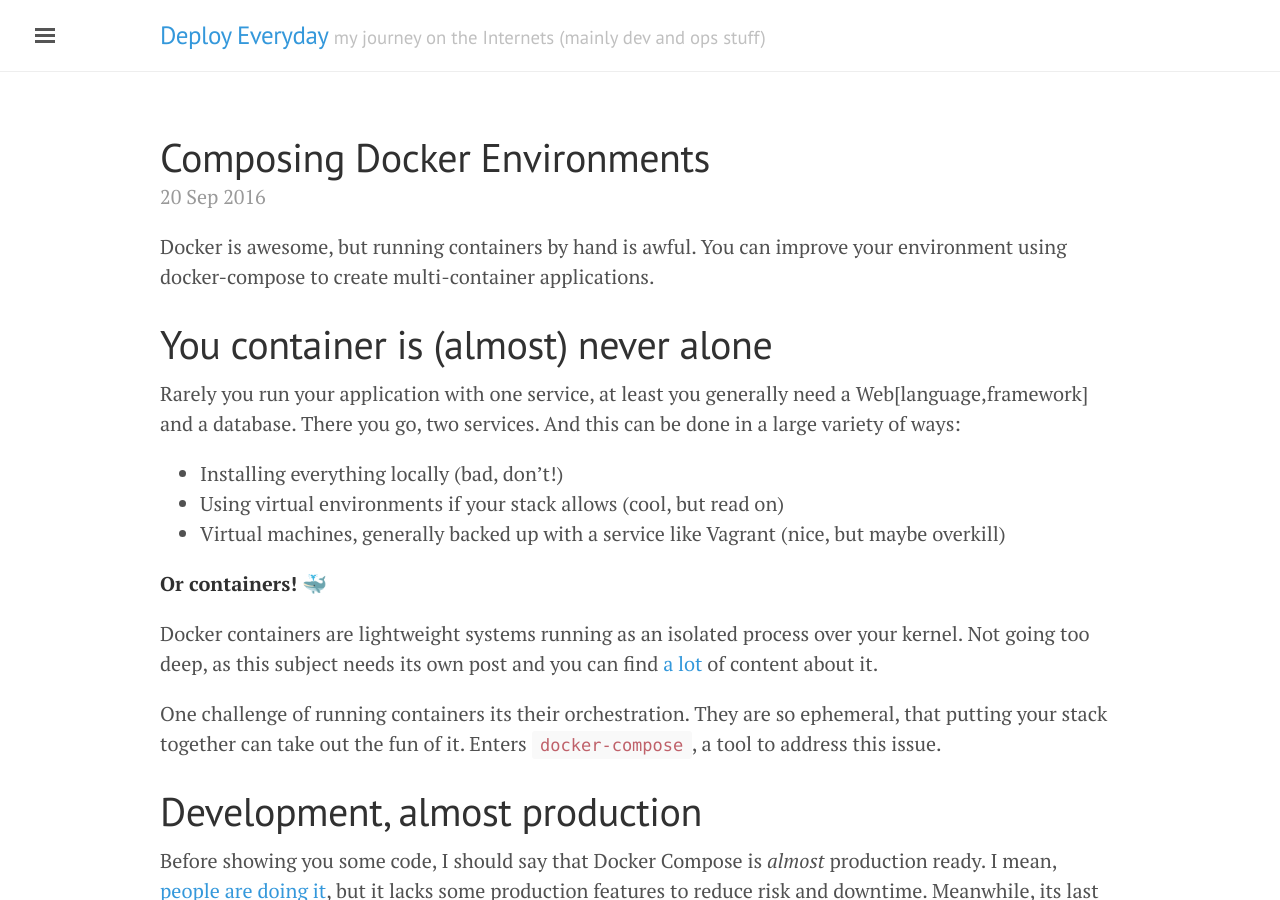
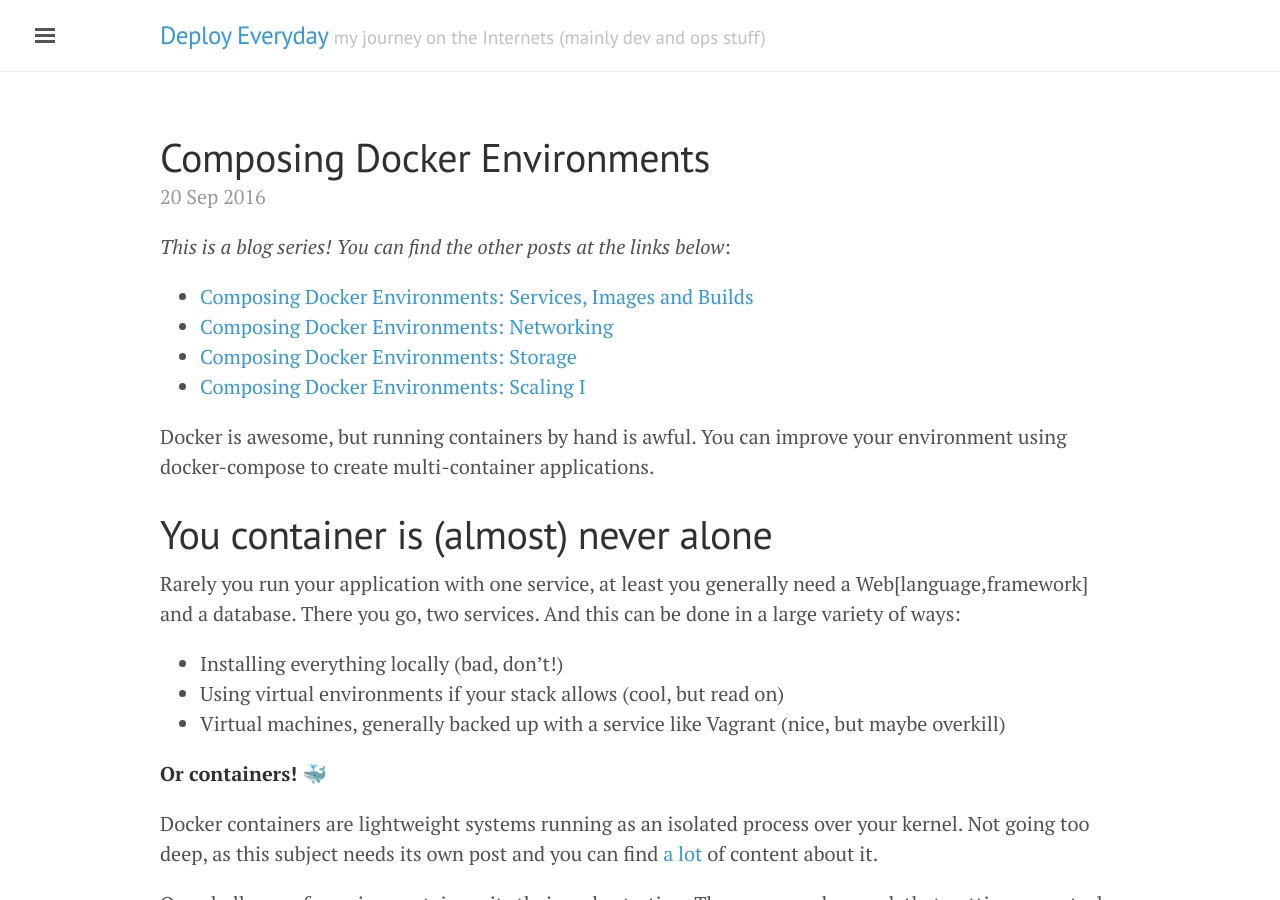
Before and after one commit to jonatasbaldin/jonatasbaldin.github.io, a Jekyll site: the page built from _posts/2016-09-20-composing-docker-environments.md, in a window 1280 px wide and 900 px high. Built offline with Jekyll 4.4.1, drawn with Linux system fonts in a browser that asks for light colours; nearby versions of some CDN libraries; emoji names are drawn with the system emoji font; comment, search, counter and statistics services are not loaded.

Commit message:
Add posts links do first Docker Compose post

```diff
--- a/_posts/2016-09-20-composing-docker-environments.md
+++ b/_posts/2016-09-20-composing-docker-environments.md
@@ -6,6 +6,13 @@
 description: "Docker is awesome, but running containers by hand is awful. You can improve your environment using docker-compose to create multi-container applications."
 comments: True
 ---
+
+*This is a blog series! You can find the other posts at the links below*:
+
+- [Composing Docker Environments: Services, Images and Builds](http://deployeveryday.com/2016/09/21/composing-docker-environments-services-images-builds.html)
+- [Composing Docker Environments: Networking](http://deployeveryday.com/2016/09/22/composing-docker-environments-networking.html)
+- [Composing Docker Environments: Storage](http://deployeveryday.com/2016/09/26/composing-docker-environments-storage.html)
+- [Composing Docker Environments: Scaling I](http://deployeveryday.com/2016/09/28/composing-docker-environments-scale.html)
 
 Docker is awesome, but running containers by hand is awful. You can improve your environment using docker-compose to create multi-container applications.
 
```
